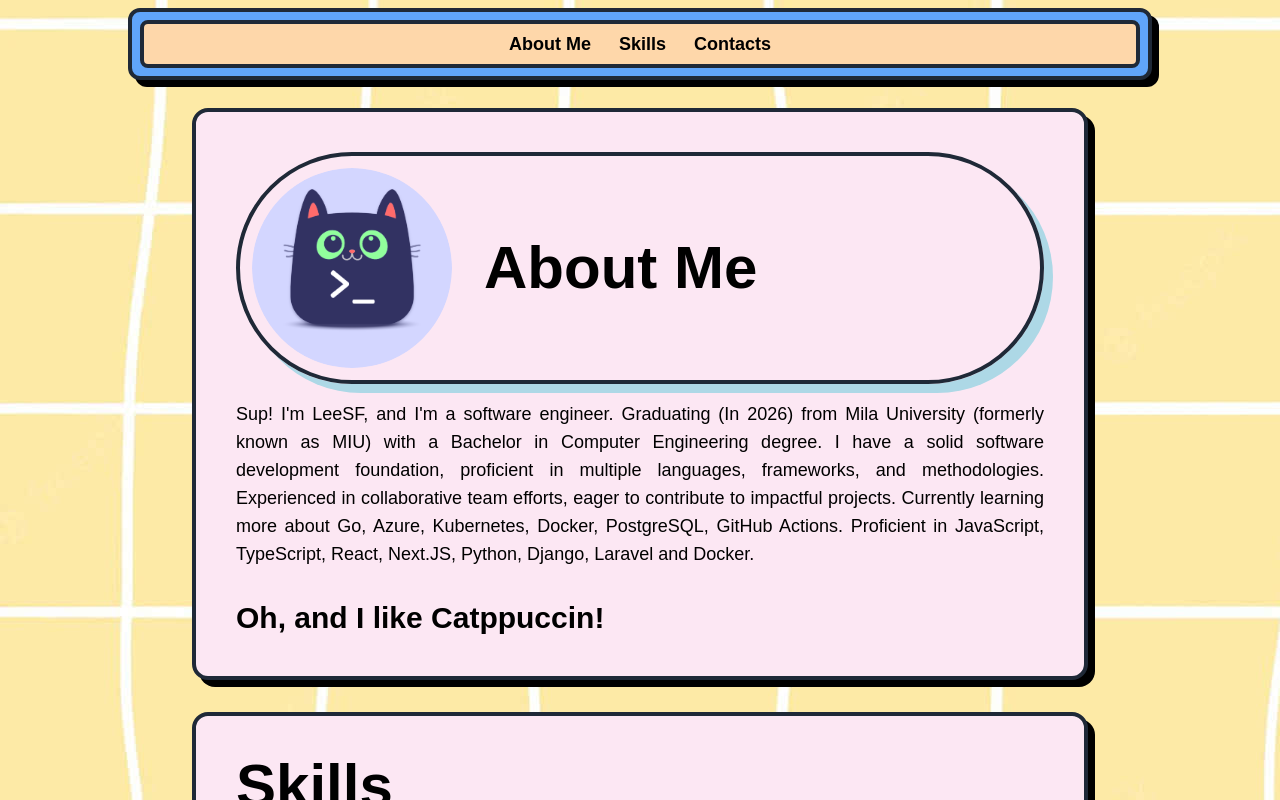
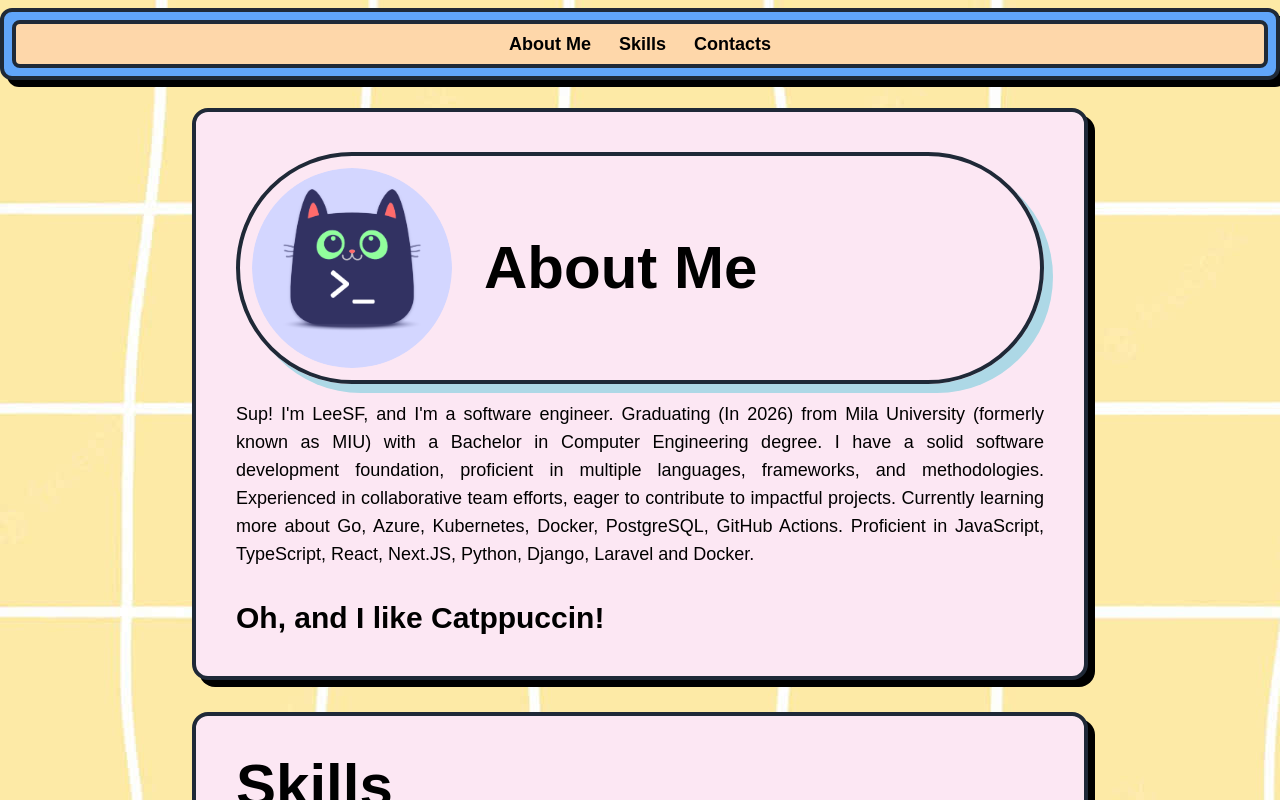
Before and after one commit to LeeSF03/portfolio, a Next.js app: page / in a window 1280 px wide. Shown: the top 800 px of the page. Built offline with nearby package versions, Linux system fonts and the light colour scheme; what tailwindcss-motion would draw is missing.

Commit message:
refactor: appropriate padding usage

```diff
--- a/src/components/Topbar.tsx
+++ b/src/components/Topbar.tsx
@@ -12,8 +12,8 @@ type TopbarProps = {
 
 export const Topbar = ({ menuItemsWithRef }: TopbarProps) => {
   return (
-    <div className="top-0 flex justify-center bg-none px-5 py-2">
-      <div className="w-full max-w-5xl rounded-xl border-4 border-gray-800 bg-blue-400 p-2 shadow-[7px_7px]">
+    <div className="top-0 flex justify-center bg-none py-2">
+      <div className="w-full rounded-xl border-4 border-gray-800 bg-blue-400 p-2 shadow-[7px_7px]">
         <Menubar className="w-full justify-center rounded-lg border-4 border-gray-800 bg-orange-200 py-5">
           <MenubarMenu>
             {menuItemsWithRef.map(({ title, ref }, index) => (
```
